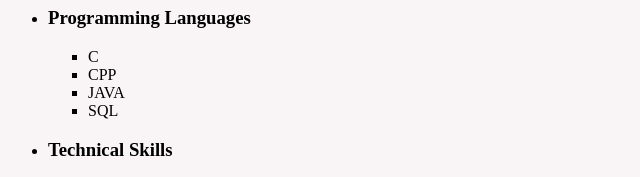
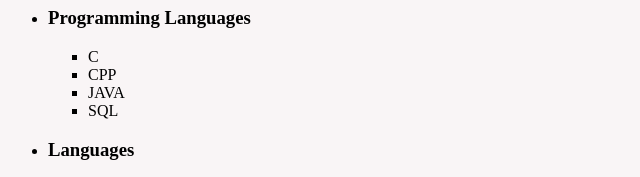
Before and after one commit to Abhipraydj-24/html-test-portfolio-capstoneproject, a plain HTML site: page index.html in a window 1280 px wide. Shown: the part 1700-1877 px from the top of the page, 0-640 px from the left. Drawn offline with Linux system fonts and the light colour scheme.

Commit message:
index.html

```diff
--- a/index.html
+++ b/index.html
@@ -122,7 +122,7 @@
         </ul>
       </li>
       <li>
-        <h3>Technical Skills</h3>
+        <h3>Languages</h3>
         <table>
           <tr>
             <td>
```
